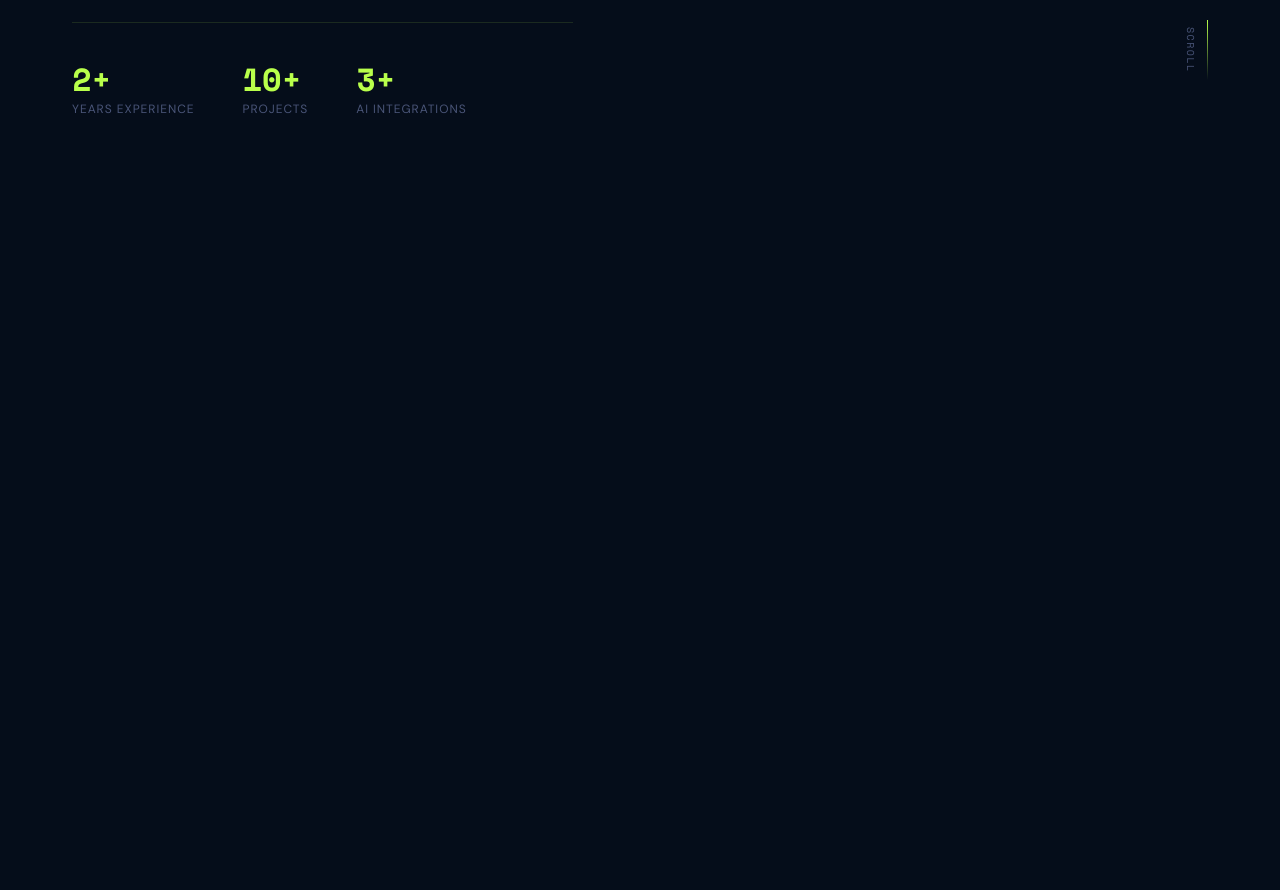
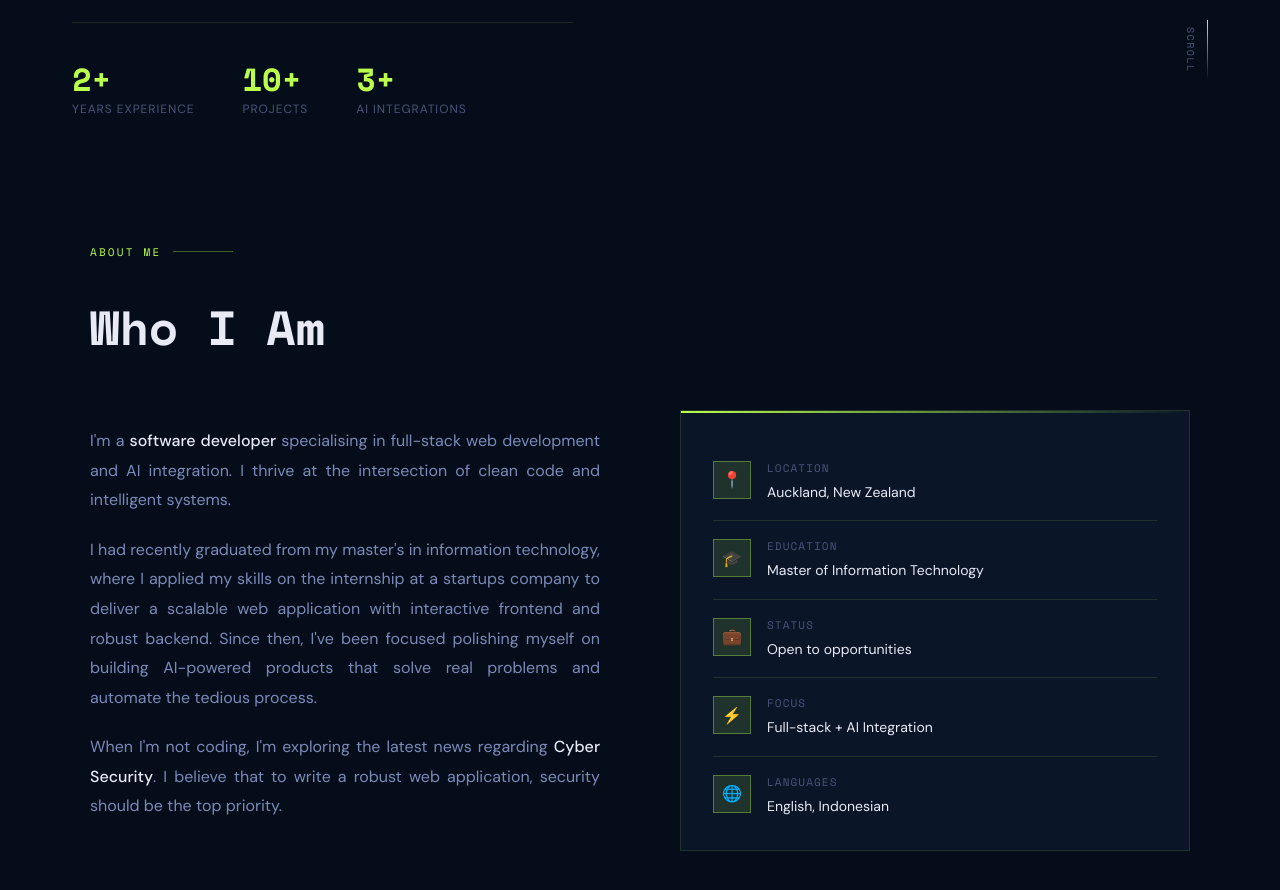
Before and after one commit to AngelVEC/portfolio, a React (Vite) app: page / in a window 1280 px wide. Shown: the part 780-1670 px from the top of the page. Before the commit the page ends 908 px from the top, so only its background shows below. Built offline with nearby package versions, Linux system fonts and the light colour scheme.

Commit message:
Feat: Add about me section and replace some css

```diff
--- a/src/app.jsx
+++ b/src/app.jsx
@@ -2,6 +2,7 @@ import './index.css';
 import Cursor from './components/Cursor';
 import Nav from './components/Nav';
 import Hero from './components/Hero';
+import About from './components/About';
 
 
 export default function App() {
@@ -10,6 +11,7 @@ export default function App() {
         <Cursor />
         <Nav />
         <Hero />
+        <About />
     </>
   );
 }
--- /dev/null
+++ b/src/components/About.css
@@ -0,0 +1,90 @@
+.about-section {
+  position: relative;
+  z-index: 1;
+}
+
+.about-grid {
+  display: grid;
+  grid-template-columns: 1fr 1fr;
+  gap: 5rem;
+  align-items: start;
+}
+
+/* Bio text */
+.about-text p {
+  color: var(--text-muted);
+  font-size: 1rem;
+  line-height: 1.85;
+  margin-bottom: 1.25rem;
+  text-align: justify;
+}
+.about-text p strong {
+  color: var(--text);
+  font-weight: 500;
+}
+
+/* Info card */
+.about-card {
+  background: var(--navy-2);
+  border: 1px solid var(--border);
+  padding: 2rem;
+  position: relative;
+  overflow: hidden;
+}
+.about-card-top-bar {
+  position: absolute;
+  top: 0;
+  left: 0;
+  right: 0;
+  height: 2px;
+  background: linear-gradient(90deg, var(--neon), transparent);
+}
+
+.about-card-item {
+  display: flex;
+  align-items: flex-start;
+  gap: 1rem;
+  padding: 1rem 0;
+  border-bottom: 1px solid var(--border);
+}
+.about-card-item.last {
+  border-bottom: none;
+  padding-bottom: 0;
+}
+.about-card-item:first-of-type {
+  padding-top: 0;
+}
+
+.about-icon {
+  width: 36px;
+  height: 36px;
+  background: var(--neon-glow);
+  border: 1px solid var(--border-bright);
+  display: flex;
+  align-items: center;
+  justify-content: center;
+  font-size: 16px;
+  flex-shrink: 0;
+  margin-top: 2px;
+}
+
+.about-card-label {
+  font-family: var(--mono);
+  font-size: 11px;
+  color: var(--text-dim);
+  letter-spacing: 0.1em;
+  text-transform: uppercase;
+  margin-bottom: 3px;
+}
+.about-card-value {
+  font-size: 14px;
+  color: var(--text);
+}
+
+/* Responsive */
+@media (max-width: 900px) {
+  .about-grid {
+    grid-template-columns: 1fr;
+    gap: 3rem;
+  }
+}
--- /dev/null
+++ b/src/components/About.jsx
@@ -0,0 +1,76 @@
+import { useRef, useEffect } from 'react';
+import './About.css';
+
+function FadeSection({ children, className = '' }) {
+  const ref = useRef(null);
+  useEffect(() => {
+    if (!ref.current) return;
+    const obs = new IntersectionObserver(
+      ([entry]) => { if (entry.isIntersecting) ref.current?.classList.add('visible'); },
+      { threshold: 0.1 }
+    );
+    obs.observe(ref.current);
+    return () => obs.disconnect();
+  }, []);
+  return <div ref={ref} className={`fade-section ${className}`}>{children}</div>;
+}
+
+const INFO_ITEMS = [
+  { icon: '📍', label: 'Location',  value: 'Auckland, New Zealand' },
+  { icon: '🎓', label: 'Education', value: 'Master of Information Technology' },
+  { icon: '💼', label: 'Status',    value: 'Open to opportunities' },
+  { icon: '⚡', label: 'Focus',     value: 'Full-stack + AI Integration' },
+  { icon: '🌐', label: 'Languages', value: 'English, Indonesian' },
+];
+
+export default function About() {
+  return (
+    <section id="about" className="about-section">
+      <div className="section-wrap">
+        <FadeSection>
+          <p className="section-label">About Me</p>
+          <h2 className="section-title">Who I Am</h2>
+        </FadeSection>
+
+        <div className="about-grid">
+          <FadeSection>
+            <div className="about-text">
+              <p>
+                I'm a <strong>software developer</strong> specialising in full-stack web
+                development and AI integration. I thrive at the intersection of clean code
+                and intelligent systems.
+              </p>
+              <p>
+                I had recently graduated from my master's in information technology, where I applied my skills
+                on the internship at a startups company to deliver a scalable web application with interactive frontend and robust backend.
+                Since then, I've been focused polishing myself on building AI-powered products that solve real problems and automate the tedious process.
+              </p>
+              <p>
+                When I'm not coding, I'm exploring the latest news regarding <strong>Cyber Security</strong>.
+                I believe that to write a robust web application, security should be the top priority.
+              </p>
+            </div>
+          </FadeSection>
+
+          <FadeSection>
+            <div className="about-card">
+              <div className="about-card-top-bar" />
+              {INFO_ITEMS.map((item, i) => (
+                <div
+                  key={i}
+                  className={`about-card-item${i === INFO_ITEMS.length - 1 ? ' last' : ''}`}
+                >
+                  <div className="about-icon">{item.icon}</div>
+                  <div>
+                    <div className="about-card-label">{item.label}</div>
+                    <div className="about-card-value">{item.value}</div>
+                  </div>
+                </div>
+              ))}
+            </div>
+          </FadeSection>
+        </div>
+      </div>
+    </section>
+  );
+}
--- a/src/index.css
+++ b/src/index.css
@@ -73,3 +73,38 @@ body {
   background: var(--neon-glow);
   transform: translateY(-2px);
 }
+
+/* about me section */
+.section-wrap {
+  padding: 7rem 5vw;
+  max-width: 1100px;
+  margin: 0 auto;
+}
+
+.section-label {
+  font-family: var(--mono);
+  font-size: 11px;
+  color: var(--neon);
+  letter-spacing: 0.2em;
+  text-transform: uppercase;
+  margin-bottom: 0.75rem;
+  display: flex;
+  align-items: center;
+  gap: 12px;
+}
+.section-label::after {
+  content: '';
+  display: block;
+  height: 1px;
+  width: 60px;
+  background: var(--border-bright);
+}
+
+.section-title {
+  font-family: var(--mono);
+  font-size: clamp(2rem, 4vw, 3rem);
+  font-weight: 700;
+  color: var(--text);
+  margin-bottom: 3.5rem;
+  line-height: 1.1;
+}
```
